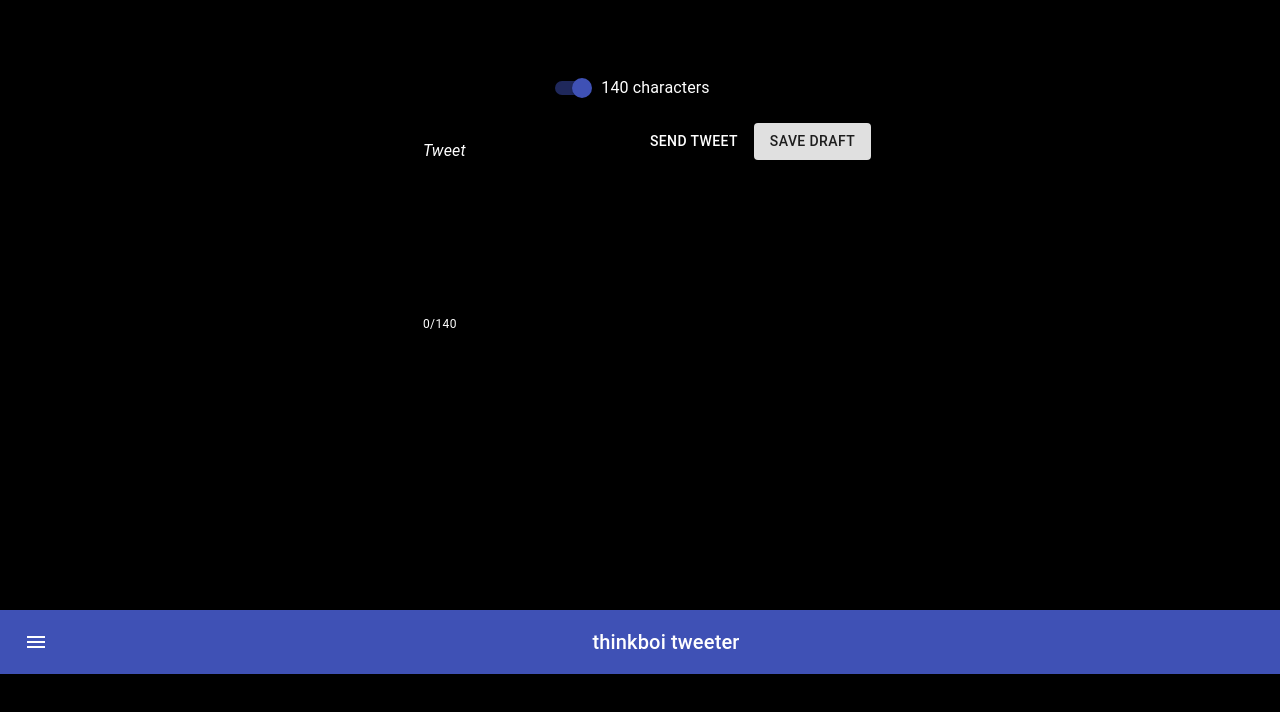
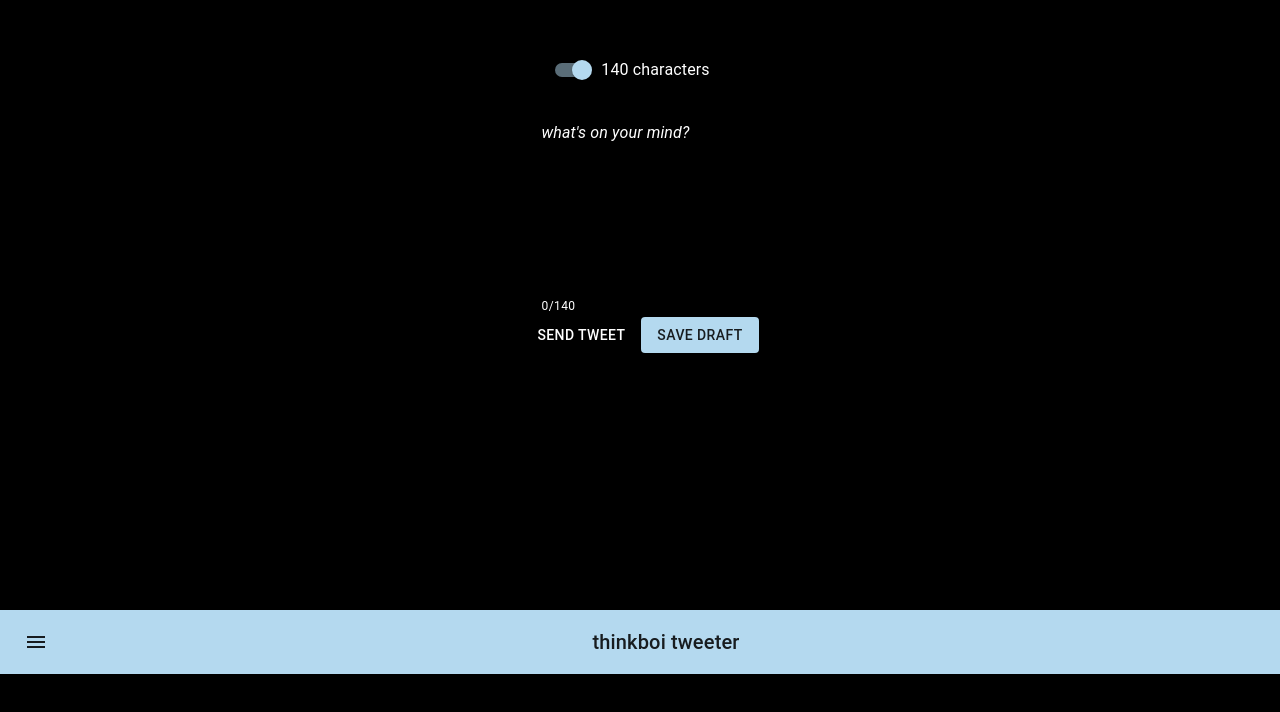
Before and after one commit to lauriparonen/thinkboi-tweeter-react, a React (Create React App) app: page / in a window 1280 px wide. Shown: the part 190-902 px from the top of the page. Built offline with nearby package versions, Linux system fonts and the light colour scheme.

Commit message:
Readjust TweetInputForm.js so the elements are centered

```diff
--- a/src/App.js
+++ b/src/App.js
@@ -3,9 +3,24 @@ import react from 'react';
 import './App.css';
 import TweetInputForm from './TweetInputForm';
 import MenuBar from './MenuBar';
+import { makeStyles } from '@material-ui/core/styles';
+import { MuiThemeProvider, createTheme } from '@material-ui/core/styles';
+
+
+const theme = createTheme({
+  palette: {
+    primary: {
+      main: '#b4d9ef',
+    },
+    secondary: {
+      main: '#b4d9ef',
+    },
+  },
+});
 
 function App() {
   return (
+    <MuiThemeProvider theme={theme}>
     <div className="App">
       <TweetInputForm />
       <MenuBar />
@@ -27,6 +42,7 @@ function App() {
         </a>
       </header>
     </div>
+    </MuiThemeProvider>
   );
 }
 
--- a/src/TweetInputForm.js
+++ b/src/TweetInputForm.js
@@ -4,6 +4,19 @@ import TextField from '@material-ui/core/TextField';
 import Button from '@material-ui/core/Button';
 import Switch from '@material-ui/core/Switch';
 import FormControlLabel from '@material-ui/core/FormControlLabel';
+
+import { MuiThemeProvider, createTheme } from '@material-ui/core/styles';
+
+const theme = createTheme({
+  palette: {
+    primary: {
+      main: '#000000',
+    },
+    secondary: {
+      main: '#b4d9ef',
+    },
+  },
+});
 
 const useStyles = makeStyles((theme) => ({
   root: {
@@ -60,17 +73,18 @@ function TweetInputForm() {
             checked={is140}
             onChange={handleToggleChange}
             name="tweet-length-toggle"
-            color="primary"
+            color="secondary"
           />
         }
         label={is140 ? '140 characters' : '280 characters'}
       />
       <form className={classes.form}>
+        <div className={classes.inputContainer}>
           <TextField
             className={classes.textField}
             id="outlined-multiline-static"
             InputLabelProps={{ style: { color: 'white', fontStyle: 'italic' } }}
-          label="Tweet"
+            label="what's on your mind?"
             multiline
             rows={8}
             variant="outlined"
@@ -80,17 +94,28 @@ function TweetInputForm() {
             InputProps={{ style: { color: 'white' } }}
             helperText={`${tweet.length}/${maxLength}`}
             FormHelperTextProps={{ style: { color: 'white' } }}
-
           />
-
-        <Button style={{backgroundColor: 'black', color: 'white'}}
-        className={classes.button} variant="contained" color="primary">
+          <div className={classes.buttonContainer}>
+            <Button
+              style={{backgroundColor: 'black', color: 'white'}}
+              className={classes.button}
+              variant="contained"
+              color="primary"
+              disabled={tweet.length === 0 || tweet.length > maxLength}
+            >
               Send Tweet
             </Button>
-        <Button className={classes.button} variant="contained" color="grey">
+            <Button
+              className={classes.button}
+              variant="contained"
+              color="primary"
+            >
               Save Draft
             </Button>
+          </div>
+        </div>
       </form>
+
     </div>
   );
 }
```
Also changed, not shown: src/App.css (line endings or trailing spaces). Lines whose indentation alone changed are shown as unchanged.
